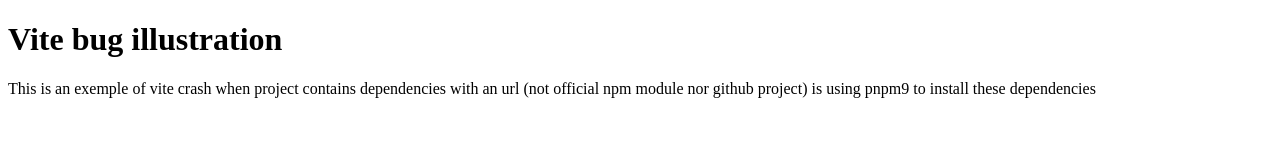
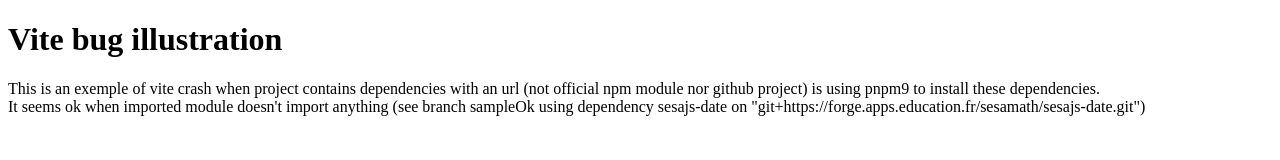
Before and after one commit to dcaillibaud/bug-vite-pnpm9, a website built with Vite: page index.html in a window 1280 px wide. Built offline with nearby package versions, Linux system fonts and the light colour scheme; what instrumenpoche would draw is missing.

Commit message:
adding rmq

```diff
--- a/index.html
+++ b/index.html
@@ -6,7 +6,8 @@
 </head>
 <body>
 <h1>Vite bug illustration</h1>
-<p>This is an exemple of vite crash when project contains dependencies with an url (not official npm module nor github project) is using pnpm9 to install these dependencies</p>
+<p>This is an exemple of vite crash when project contains dependencies with an url (not official npm module nor github project) is using pnpm9 to install these dependencies.<br>
+It seems ok when imported module doesn't import anything (see branch sampleOk using dependency sesajs-date on "git+https://forge.apps.education.fr/sesamath/sesajs-date.git")</p>
 <p id="app"></p>
 <script type="module" src="/main.js"></script>
 </body>
```
